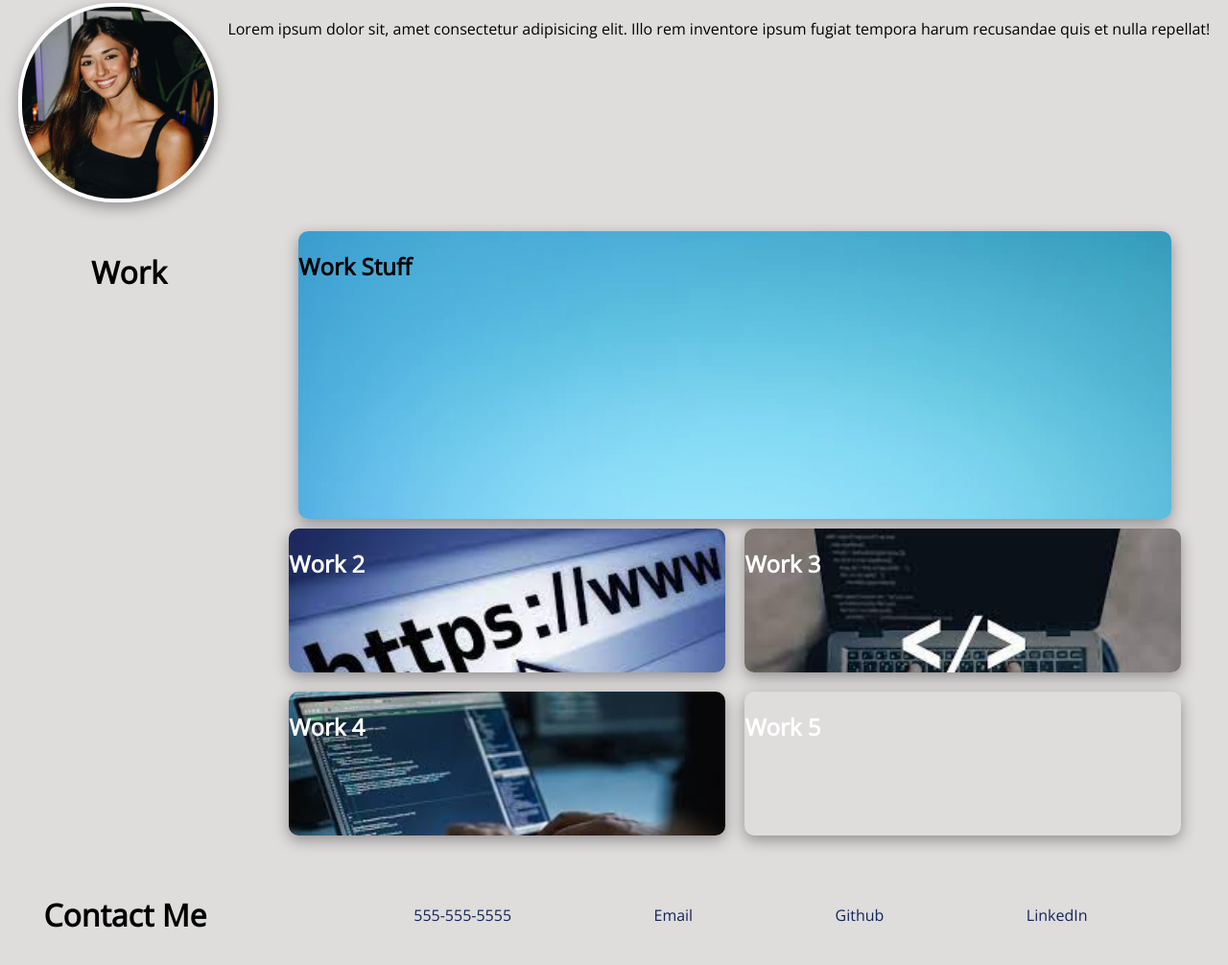
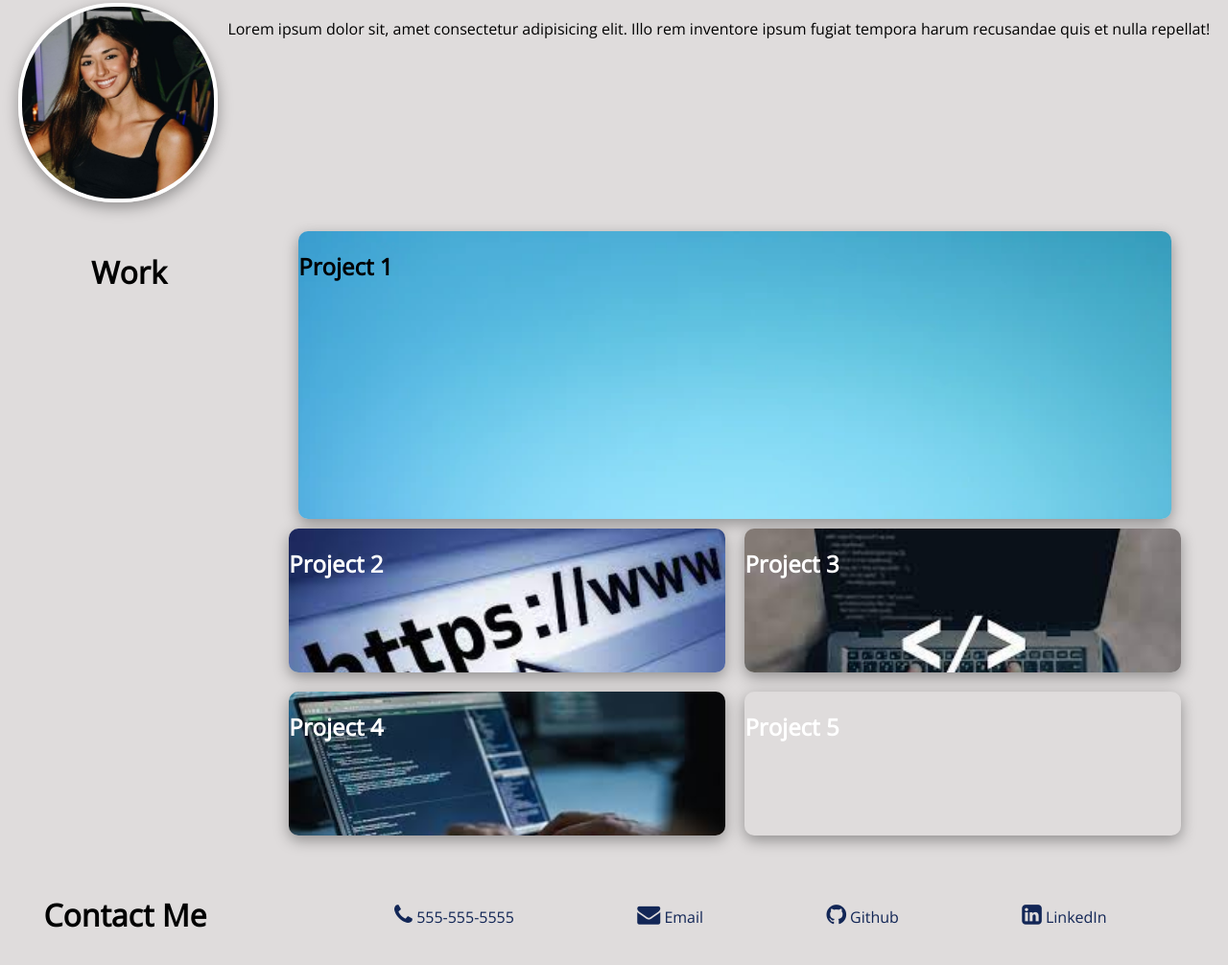
Before and after one commit to dimitra-anasta/my-html-portfolio, a plain HTML site: page index.html in a window 1280 px wide. Shown: the part 194-1200 px from the top of the page at 96% size. Drawn offline with nearby package versions, Linux system fonts and the light colour scheme; files whose address does not match are found by name.

Commit message:
updated README

```diff
--- a/index.html
+++ b/index.html
@@ -9,6 +9,8 @@
     <link rel="preconnect" href="https://fonts.googleapis.com">
 <link rel="preconnect" href="https://fonts.gstatic.com" crossorigin>
 <link href="https://fonts.googleapis.com/css2?family=Open+Sans:wght@300&display=swap" rel="stylesheet">
+<link rel="stylesheet" href="https://cdnjs.cloudflare.com/ajax/libs/font-awesome/4.7.0/css/font-awesome.min.css">
+
   </head>
   <body>
     <div class="header">
@@ -41,19 +43,19 @@
       <div id="work-title"><h1>Work</h1></div>
       <div id="project-container">
         <section id="project">
-            <h1>Work Stuff</h1>
+            <h1>Project 1</h1>
           </section>
         <section id="project1">
-          <h1>Work 2</h1>
+          <h1>Project 2</h1>
         </section>
         <section id="project2">
-          <h1>Work 3</h1>
+          <h1>Project 3</h1>
         </section>
         <section id="project3">
-          <h1>Work 4</h1>
+          <h1>Project 4</h1>
         </section>
         <section id="project4">
-          <h1>Work 5</h1>
+          <h1>Project 5</h1>
         </section>
       </div>
     </div>
@@ -63,13 +65,13 @@
         <h1>Contact Me</h1>
         <ul>
           <nav  class="contact-info">
-            <a href="#phone">555-555-5555</a>
+            <a href="#phone"><i class="fa fa-phone" style="font-size:24px"></i> 555-555-5555</a>
 
-            <a href="mailto:dimitra.anasta524@gmail.com">Email</a>
+            <a href="mailto:dimitra.anasta524@gmail.com"><i class="fa fa-envelope" style="font-size:24px"></i> Email</a>
 
-            <a href="https://github.com/dimitra-anasta">Github</a>
+            <a href="https://github.com/dimitra-anasta"><i class="fa fa-github" style="font-size:24px"></i> Github</a>
 
-            <a href="Linkedin.com">LinkedIn</a>
+            <a href="Linkedin.com"><i class="fa fa-linkedin-square" style="font-size:24px"></i> LinkedIn</a>
           </nav>
         </ul>
       </div>
```
Also changed, not shown: 1 other file.
